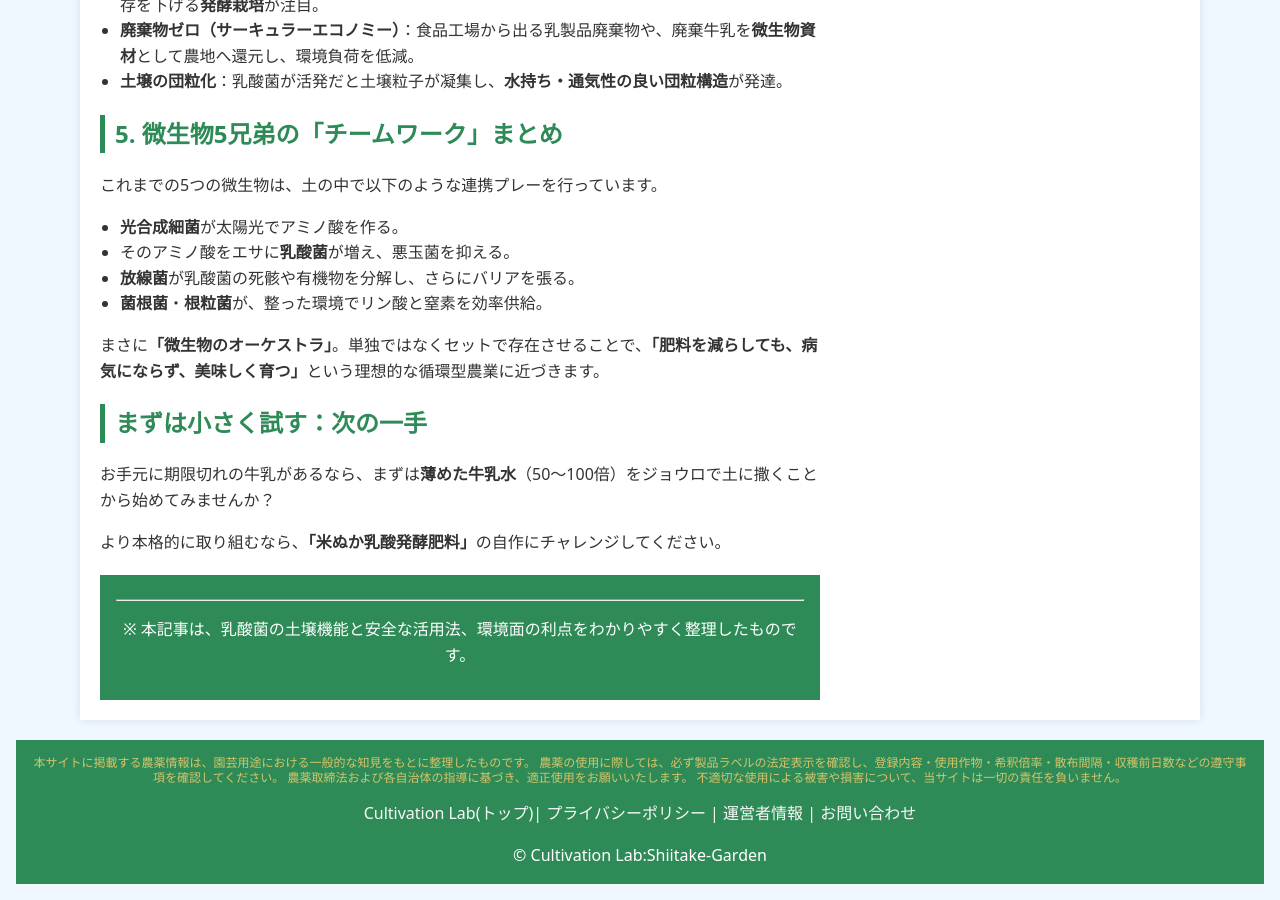
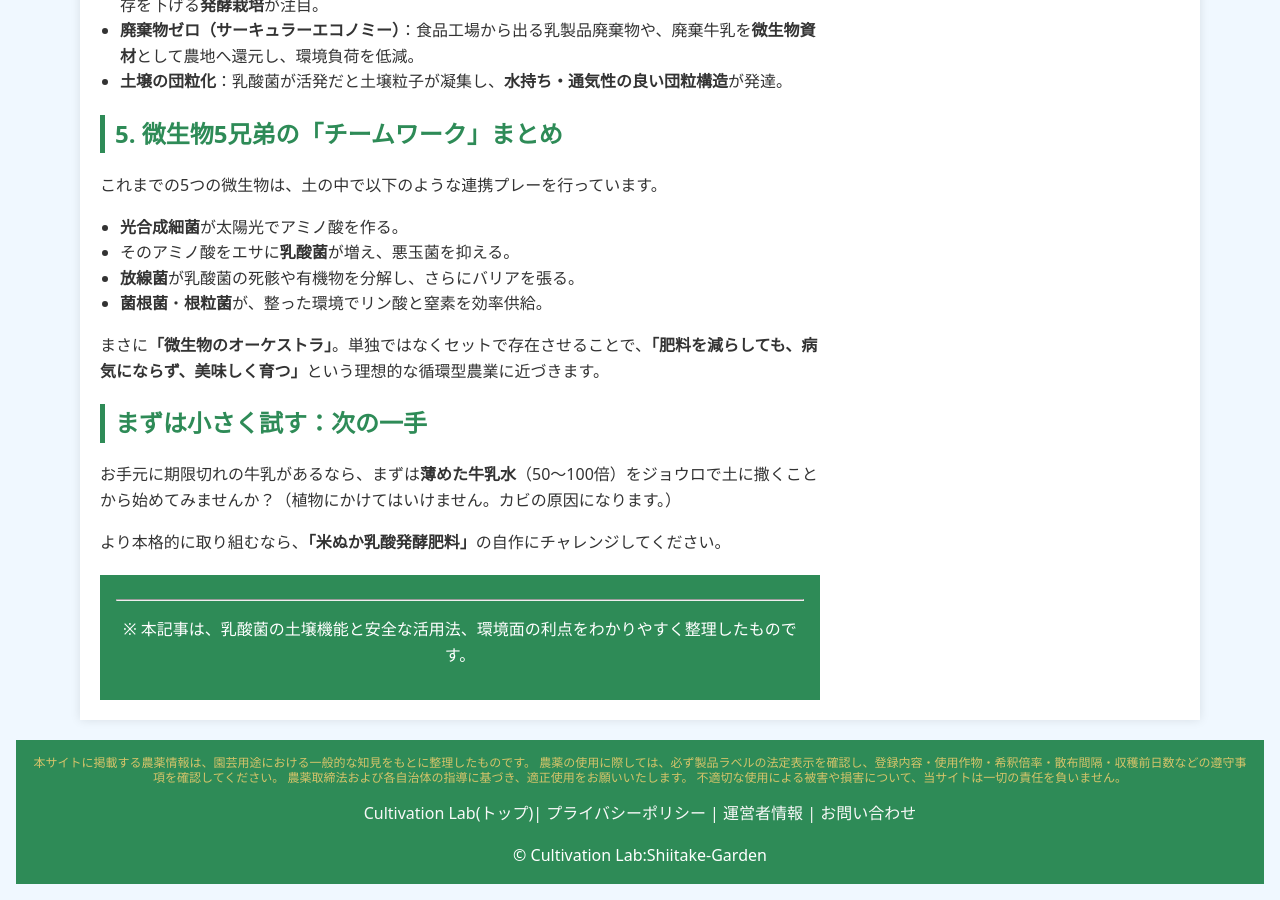
Before and after one commit to shiitake-garden/shiitake-garden.github.io, a Jekyll site: the page built from microbe/microbe_nyuusankin.html, in a window 1280 px wide and 900 px high, scrolled down 1592 px. Built offline with Jekyll 4.4.1, drawn with Linux system fonts in a browser that asks for light colours.

Commit message:
Update microbe_nyuusankin.html

```diff
--- a/microbe/microbe_nyuusankin.html
+++ b/microbe/microbe_nyuusankin.html
@@ -78,7 +78,7 @@ title: カルティベーションラボ
 
         <section id="cta">
           <h2>まずは小さく試す：次の一手</h2>
-          <p>お手元に期限切れの牛乳があるなら、まずは<strong>薄めた牛乳水</strong>（50〜100倍）をジョウロで土に撒くことから始めてみませんか？</p>
+          <p>お手元に期限切れの牛乳があるなら、まずは<strong>薄めた牛乳水</strong>（50〜100倍）をジョウロで土に撒くことから始めてみませんか？（植物にかけてはいけません。カビの原因になります。）</p>
           <p>より本格的に取り組むなら、<strong>「米ぬか乳酸発酵肥料」</strong>の自作にチャレンジしてください。</p>
         </section>
 
```
